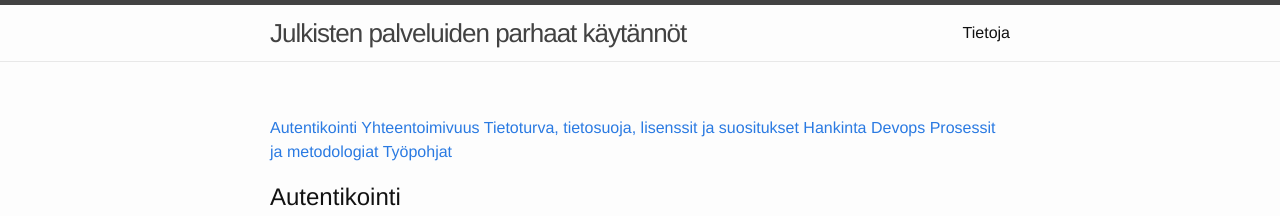
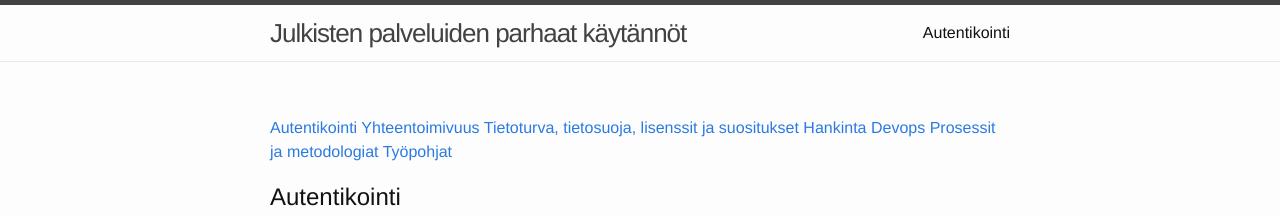
Before and after one commit to CSC-IT-Center-for-Science/julkictlab-best-practices, a Jekyll site: the page built from index.html, in a window 1280 px wide and 900 px high. Shown: the top 216 px of the window. Built offline with Jekyll 4.4.1, drawn with Linux system fonts in a browser that asks for light colours.

Commit message:
Lisättiin autentikointi sivu menuun

```diff
--- a/_config.yml
+++ b/_config.yml
@@ -10,7 +10,7 @@ title: Julkisten palveluiden parhaat käytännöt
 email: info@julkictlab.fi
 description: > # this means to ignore newlines until "baseurl:"
   Julkishallinnon parhaita käytäntöjä ja suosituksia palvelukehityksen tueksi
-baseurl: "/julkictlab-best-practices" # the subpath of your site, e.g. /blog
+baseurl: "/julkictlab-best-practices/" # the subpath of your site, e.g. /blog
 url: "http://csc-it-center-for-science.github.io" # the base hostname & protocol for your site
 twitter_username: julkictlab
 github_username:  CSC-IT-Center-for-Science
--- /dev/null
+++ b/_data/pages.yml
@@ -0,0 +1,3 @@
+- url: autentikointi.html
+  title: Autentikointi
+  layout: page
--- a/_includes/header.html
+++ b/_includes/header.html
@@ -14,7 +14,7 @@
       </a>
 
       <div class="trigger">
-        {% for my_page in site.pages %}
+        {% for my_page in site.data.pages %}
           {% if my_page.title %}
           <a class="page-link" href="{{ my_page.url | prepend: site.baseurl }}">{{ my_page.title }}</a>
           {% endif %}
```
